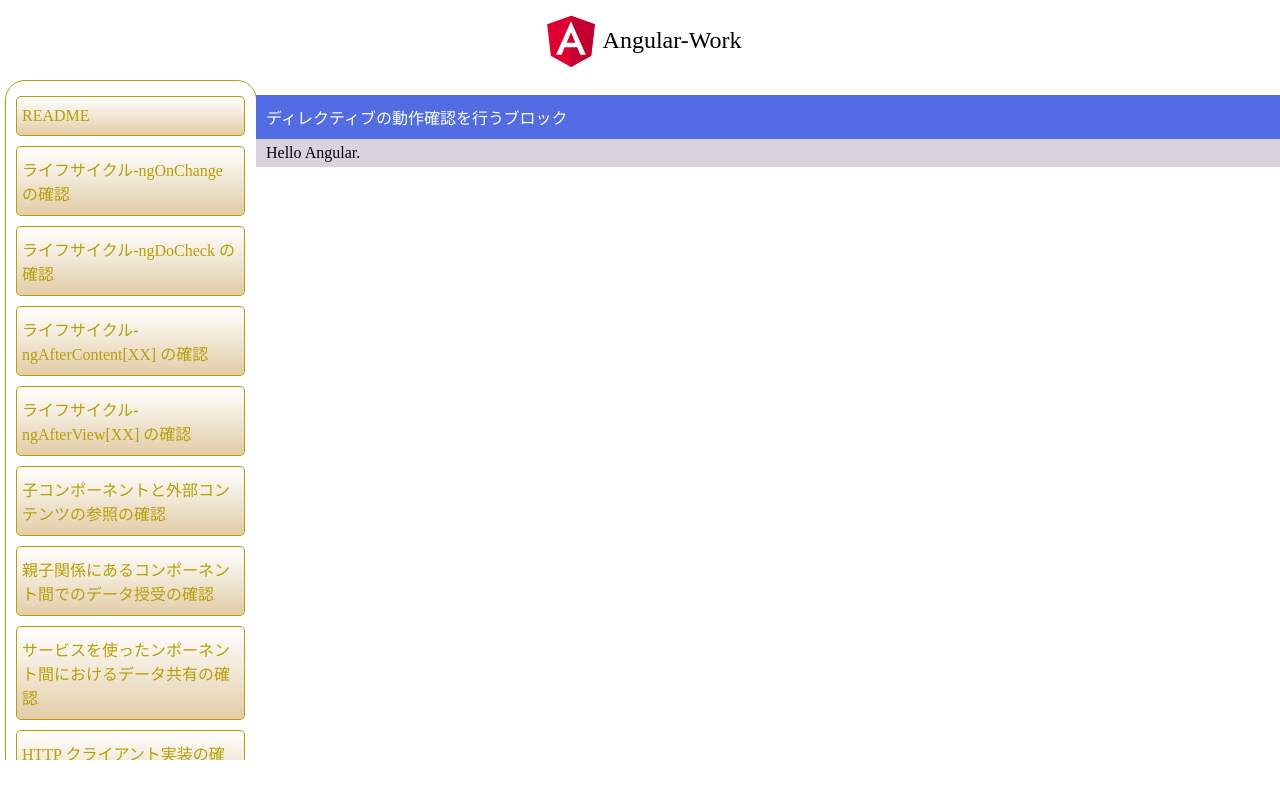
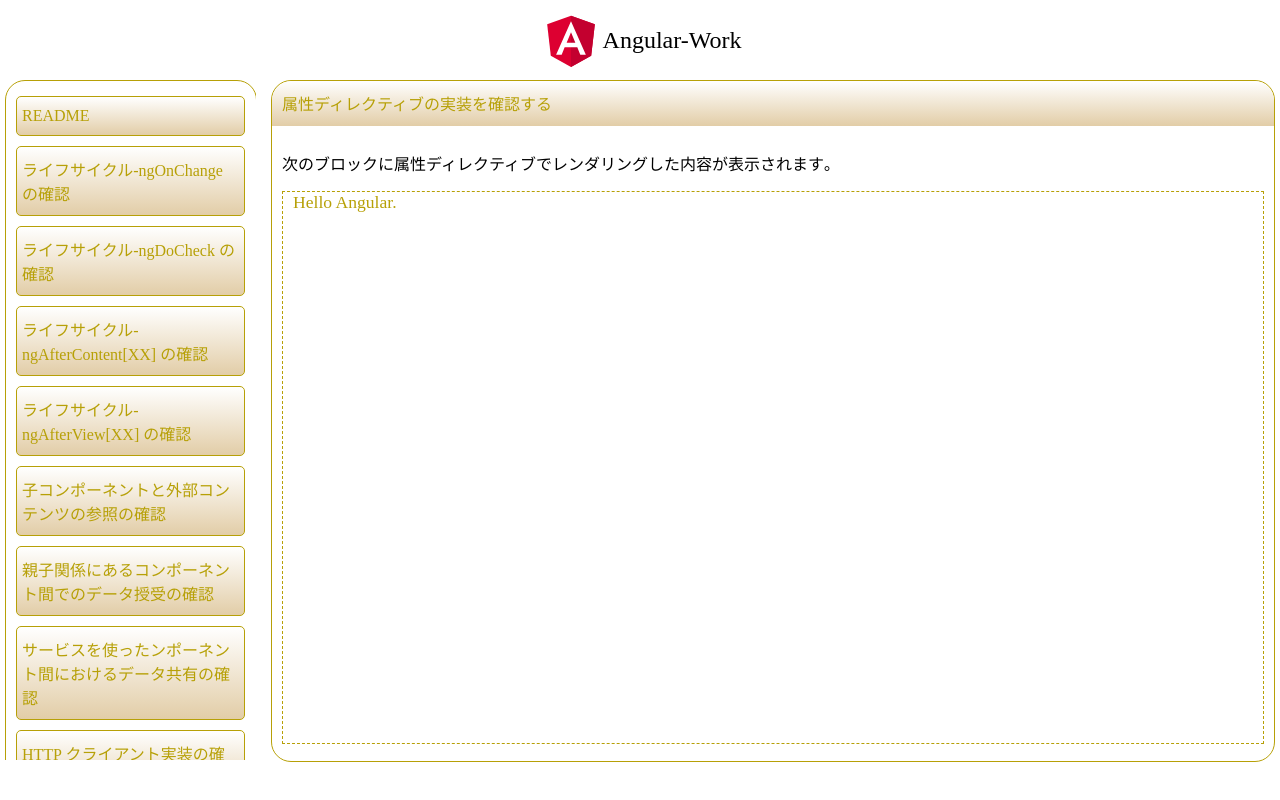
Before and after one commit to ksh-fthr/angular-work, an Angular app: page /attribute-directive in a window 1280 px wide. Built offline with nearby package versions, Linux system fonts and the light colour scheme.

Commit message:
スタイル調整.

```diff
--- a/src/app/component/use-attribute-directive/attribute-directive-verification/attribute-directive-verification.component.css
+++ b/src/app/component/use-attribute-directive/attribute-directive-verification/attribute-directive-verification.component.css
@@ -0,0 +1,24 @@
+#attribute-directive-verification-body {
+  height: 100%;
+}
+
+#attribute-directive-verification-wrap {
+  margin: 25px 10px;
+  height: calc(100% - 30px);
+}
+
+#attribute-directive-verification-area {
+  font-size: 1.1em;
+  color: #b7a007;
+  border: dashed 0.5px;
+  height: 95%;
+  /* 子要素を上下中央に配置する */
+  display: flex;
+  align-items: center;
+}
+
+#attribute-directive-template {
+  display: block;
+  height: 100%;
+  margin: 25px 10px;
+}
--- a/src/app/component/use-attribute-directive/attribute-directive-verification/attribute-directive-verification.component.html
+++ b/src/app/component/use-attribute-directive/attribute-directive-verification/attribute-directive-verification.component.html
@@ -1,2 +1,9 @@
-<!-- ディレクティブを指定してパラメータをセットする例 -->
-<div appTemplate [greet]="'Hello'" [name]="'Angular'"></div>
+<div id="attribute-directive-verification-body">
+  <div id="attribute-directive-verification-wrap">
+    <p>次のブロックに属性ディレクティブでレンダリングした内容が表示されます｡</p>
+    <div id="attribute-directive-verification-area">
+      <!-- ディレクティブを指定してパラメータをセットする例 -->
+      <div id="attribute-directive-template" appTemplate [greet]="'Hello'" [name]="'Angular'"></div>
+    </div>
+  </div>
+</div>
--- a/src/app/component/use-attribute-directive/use-attribute-directive-base.component.css
+++ b/src/app/component/use-attribute-directive/use-attribute-directive-base.component.css
@@ -1,22 +1,33 @@
-div {
+#use-attribute-directive-base-area {
+  margin: 0 0 0 15px;
+  padding: 0;
+  width: calc(100% - 20px);
+  height: 100%;
+}
+
+#use-attribute-directive-wrap {
+  height: 100%;
+  border: 1px solid #b7a007;
+  border-radius: 20px;
+}
+
+#use-attribute-directive-header {
+  margin: 0;
+  padding: 10px 10px;
+  color: #b7a007;
+  background: linear-gradient(#ffffff, #e2cda7);
+  height: 25px;
+  width: inherit;
+  border-radius: 20px 20px 0 0;
+}
+
+#use-attribute-directive-header > p {
   margin: 0;
   padding: 0;
 }
 
-p {
+#use-attribute-directive-body {
   margin: 0;
   padding: 0;
+  height: calc(100% - 70px);
 }
-
-.block-header {
-  margin: 15px 0 0 0;
-  padding: 10px 10px;
-  background: rgb(82, 109, 228);
-  color: rgb(255, 255, 255);
-}
-
-.block-body {
-  margin: 0;
-  padding: 5px 10px;
-  background: rgb(219, 210, 224);
-}
--- a/src/app/component/use-attribute-directive/use-attribute-directive-base.component.html
+++ b/src/app/component/use-attribute-directive/use-attribute-directive-base.component.html
@@ -1,9 +1,11 @@
-<div>
-  <div class="block-header">
-    <p>ディレクティブの動作確認を行うブロック</p>
-  </div>
+<div id="use-attribute-directive-base-area">
+  <div id="use-attribute-directive-wrap">
+    <div id="use-attribute-directive-header">
+      <p>属性ディレクティブの実装を確認する</p>
+    </div>
 
-  <div class="block-body">
-    <app-attribute-directive-verification></app-attribute-directive-verification>
+    <div id="use-attribute-directive-body">
+      <app-attribute-directive-verification></app-attribute-directive-verification>
+    </div>
   </div>
 </div>
```
